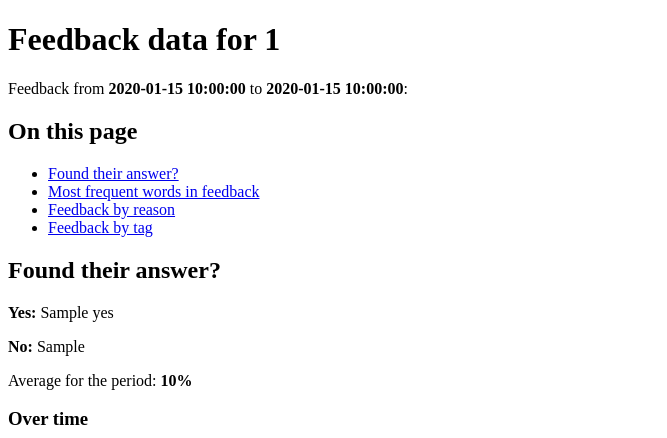
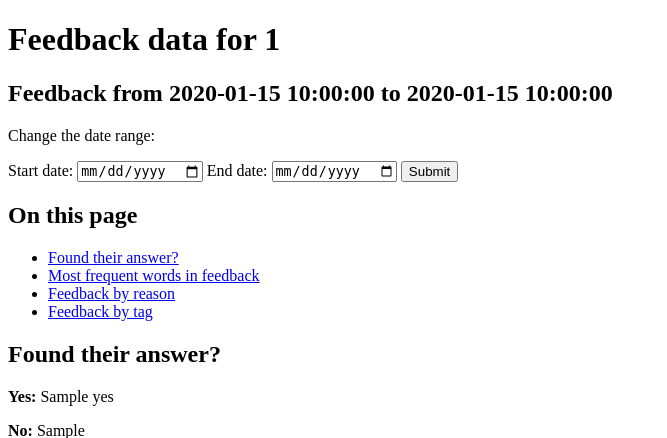
Before and after one commit to alpha-canada-ca/feedback-classification-retroaction, a Flask app: template templates/info_by_page_en.html in a window 1280 px wide. Shown: the top 438 px of the page, without its empty margins (0-667 px from the left). Run offline with Flask 2, Linux system fonts and the light colour scheme; the template is opened without the code that fills it: most values are stand-ins (such as "Sample title", 1, 10 or a date in 2020).

```diff
--- a/by_page.py
+++ b/by_page.py
@@ -36,8 +36,8 @@ def bypage():
 
     lang = request.args.get('lang')
     page = request.args.get('page')
-    start_date = request.args.get('start_date')
-    end_date = request.args.get('end_date')
+    start_date = request.args.get('start_date', '2020-01-01')
+    end_date = request.args.get('end_date', '2020-12-31')
 
     #get variables
 
@@ -53,6 +53,7 @@ def bypage():
         data_en_pages = data_en_pages[data_en_pages.Status != 'Spam']
         data_en_pages = data_en_pages[data_en_pages.Status != 'Ignore']
         data_en_pages = data_en_pages[data_en_pages.Status != 'Duplicate']
+        data_en_pages['Combined EN/FR field'] = data_en_pages['Combined EN/FR field'].str.replace(' ', '_')
         page_data_en = data_en_pages.loc[data_en_pages['Combined EN/FR field'] == page]
 
 
@@ -340,7 +341,7 @@ def bypage():
 
 
 
-        return render_template("info_by_page_en.html", start_date = start_date, end_date = end_date, yes = yes, no = no, plot_url = plot_url, score = score, most_common = most_common, column_names = column_names, row_data = list(by_tag.values.tolist()), zip = zip, page = page, reason_column_names = reason_column_names, row_data_reason = list(by_reason.values.tolist()))
+        return render_template("info_by_page_en.html", lang = lang, start_date = start_date, end_date = end_date, yes = yes, no = no, plot_url = plot_url, score = score, most_common = most_common, column_names = column_names, row_data = list(by_tag.values.tolist()), zip = zip, page = page, reason_column_names = reason_column_names, row_data_reason = list(by_reason.values.tolist()))
 
 
 
@@ -354,6 +355,7 @@ def bypage():
         data_fr_pages = data_fr_pages[data_fr_pages.Status != 'Spam']
         data_fr_pages = data_fr_pages[data_fr_pages.Status != 'Ignore']
         data_fr_pages = data_fr_pages[data_fr_pages.Status != 'Duplicate']
+        data_fr_pages['Combined EN/FR field'] = data_fr_pages['Combined EN/FR field'].str.replace(' ', '_')
         page_data_fr = data_fr_pages.loc[data_fr_pages['Combined EN/FR field'] == page]
 
 
@@ -681,7 +683,7 @@ def bypage():
 
         by_tag = by_tag[['Feedback count', 'index', 'Significant words']]
 
-        return render_template("info_by_page_fr.html", start_date = start_date, end_date = end_date, yes = yes, no = no, plot_url = plot_url, score = score, most_common = most_common, column_names = column_names, row_data = list(by_tag.values.tolist()), zip = zip, page = page, reason_column_names = reason_column_names, row_data_reason = list(by_reason.values.tolist()))
+        return render_template("info_by_page_fr.html", lang = lang, start_date = start_date, end_date = end_date, yes = yes, no = no, plot_url = plot_url, score = score, most_common = most_common, column_names = column_names, row_data = list(by_tag.values.tolist()), zip = zip, page = page, reason_column_names = reason_column_names, row_data_reason = list(by_reason.values.tolist()))
 
 if __name__ == '__main__':
     app.run()
--- a/templates/info_by_page_en.html
+++ b/templates/info_by_page_en.html
@@ -17,7 +17,33 @@
   <body>
 
 <h1>Feedback data for {{ page }}</h1>
-<p>Feedback from <strong>{{ start_date }}</strong> to <strong>{{ end_date }}</strong>: </p>
+<h2>Feedback from <strong>{{ start_date }}</strong> to <strong>{{ end_date }}</strong></h2>
+<p>Change the date range:</p>
+<form id="attributes" name="attributes" action="{{ url_for('bypage') }}" method="post">
+<input type="hidden" name="lang" value={{ lang }}>
+<input type="hidden" name="page" value={{ page }}>
+<label for="start_date">Start date:</label>
+<input type="date" id="start_date" name="start_date">
+<label for="end_date">End date:</label>
+<input type="date" id="end_date" name="end_date">
+<input type="submit">
+</form>
+
+<script>
+    const form = window.document.getElementById("attributes");
+    form.addEventListener('submit', submitRedirect);
+    function submitRedirect(event) {
+        event.preventDefault();
+        var formData = new FormData(form);
+        var queryString = "?";
+        for (var key of formData.keys()) {
+	    	queryString = queryString + key+"="+formData.get(key)+"&";
+	    }
+        location.href = 'bypage'+queryString;
+    }
+    </script>
+
+
 <h2>On this page</h2>
 <ul>
 <li><a href="#found">Found their answer?</a</li>
```
Also changed, not shown: templates/info_by_page_fr.html (+25 -0 lines).
